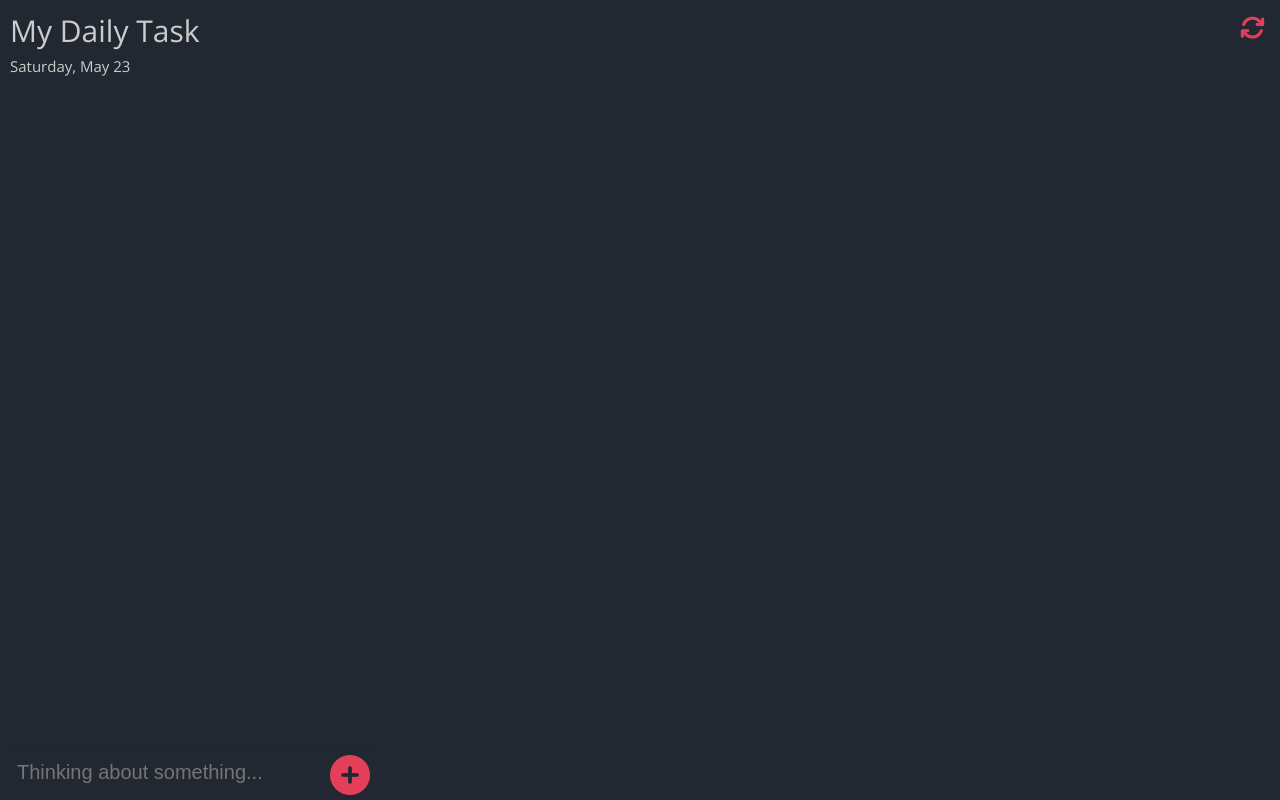
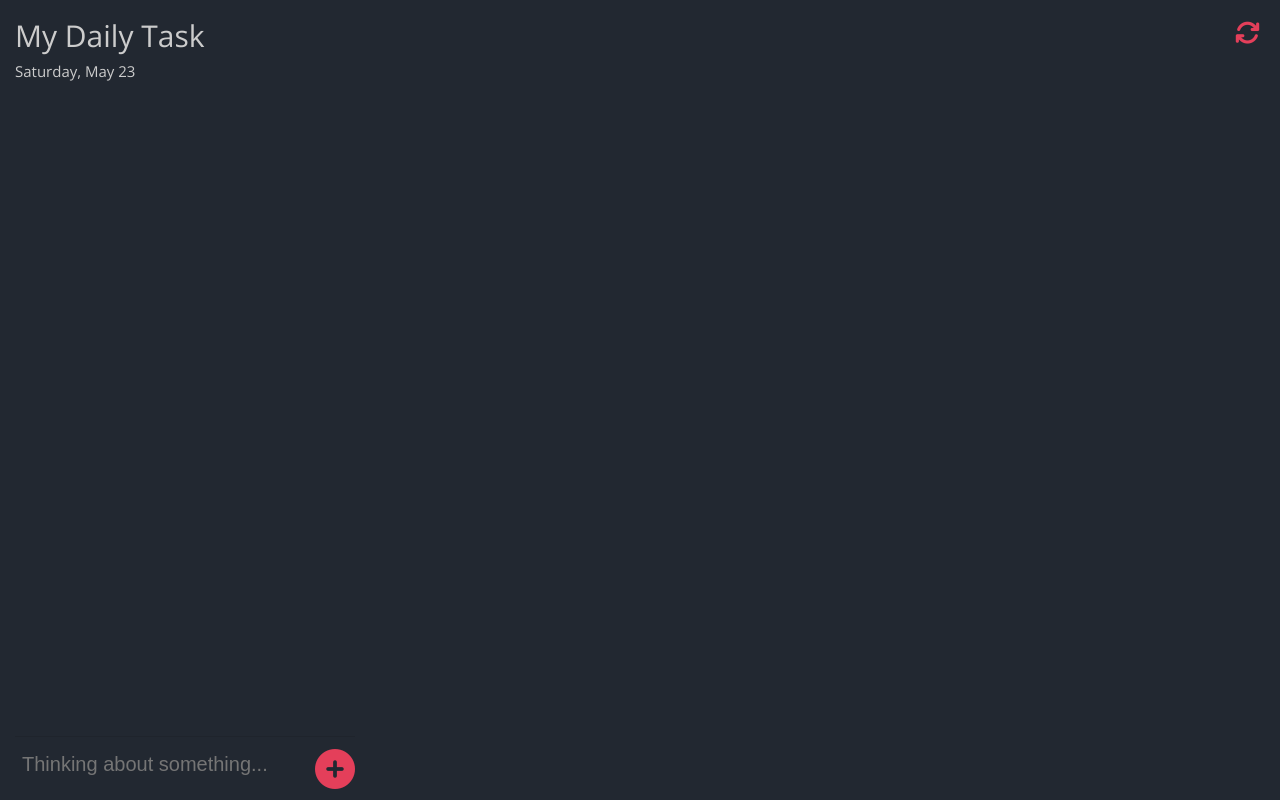
Before and after one commit to Sumer16/tasky, a plain HTML site: page index.html in a window 1280 px wide. Drawn offline with nearby package versions, Linux system fonts and the light colour scheme.

Commit message:
changes in css

```diff
--- a/css/style.css
+++ b/css/style.css
@@ -17,7 +17,7 @@ body{
 
 .container{
   overflow: hidden;
-  padding: 10px;
+  padding: 15px;
 }
 
 .header{
@@ -113,9 +113,9 @@ body{
 .add-todos{
   position: absolute;
   bottom: 0;
-  width: 360px;
+  width: 340px;
   margin: 0 auto;
-  height: 3.5rem;
+  height: 4rem;
   border-top: 1px solid rgba(0,0,0,0.1);
   display: flex;
   padding: 10px 0;
```
